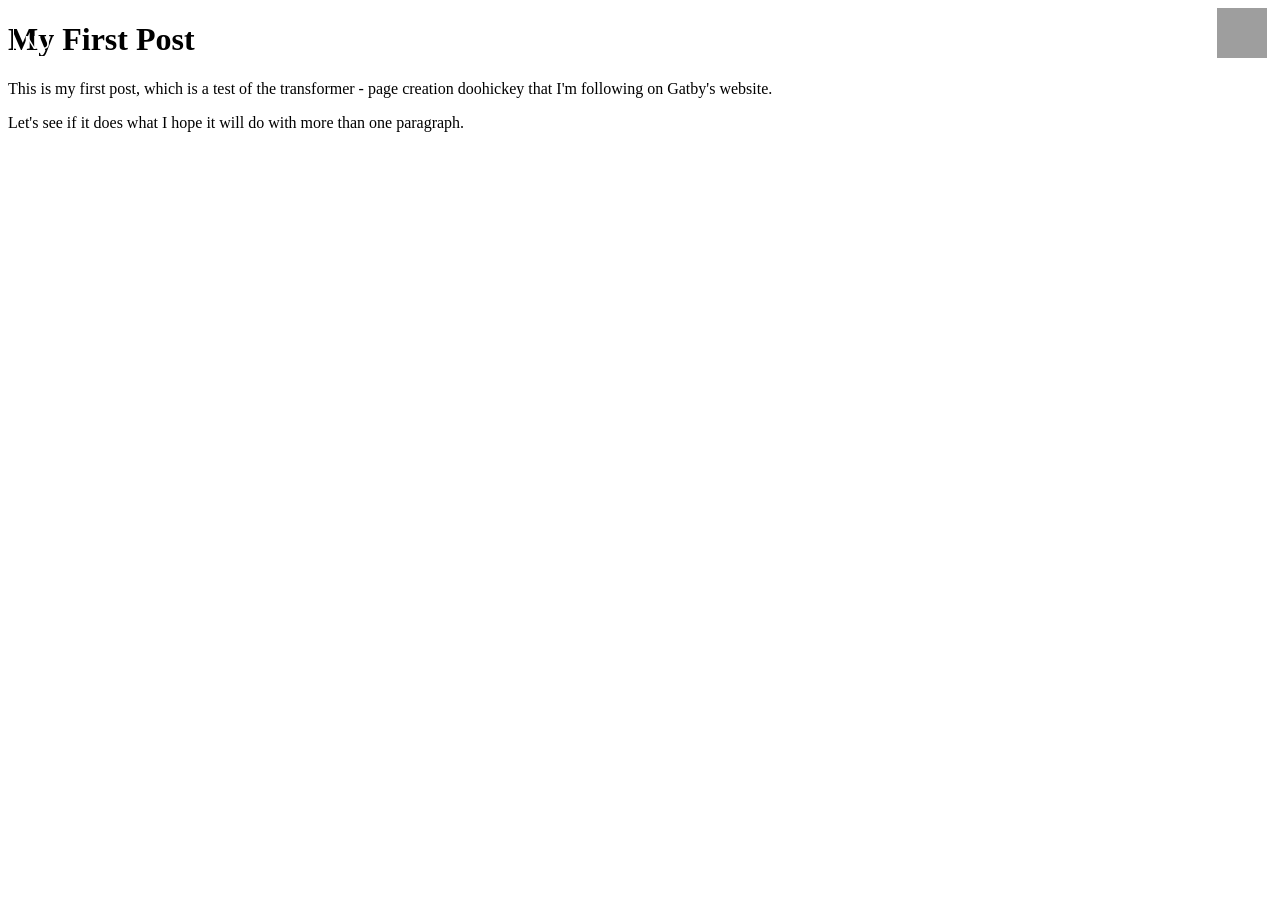
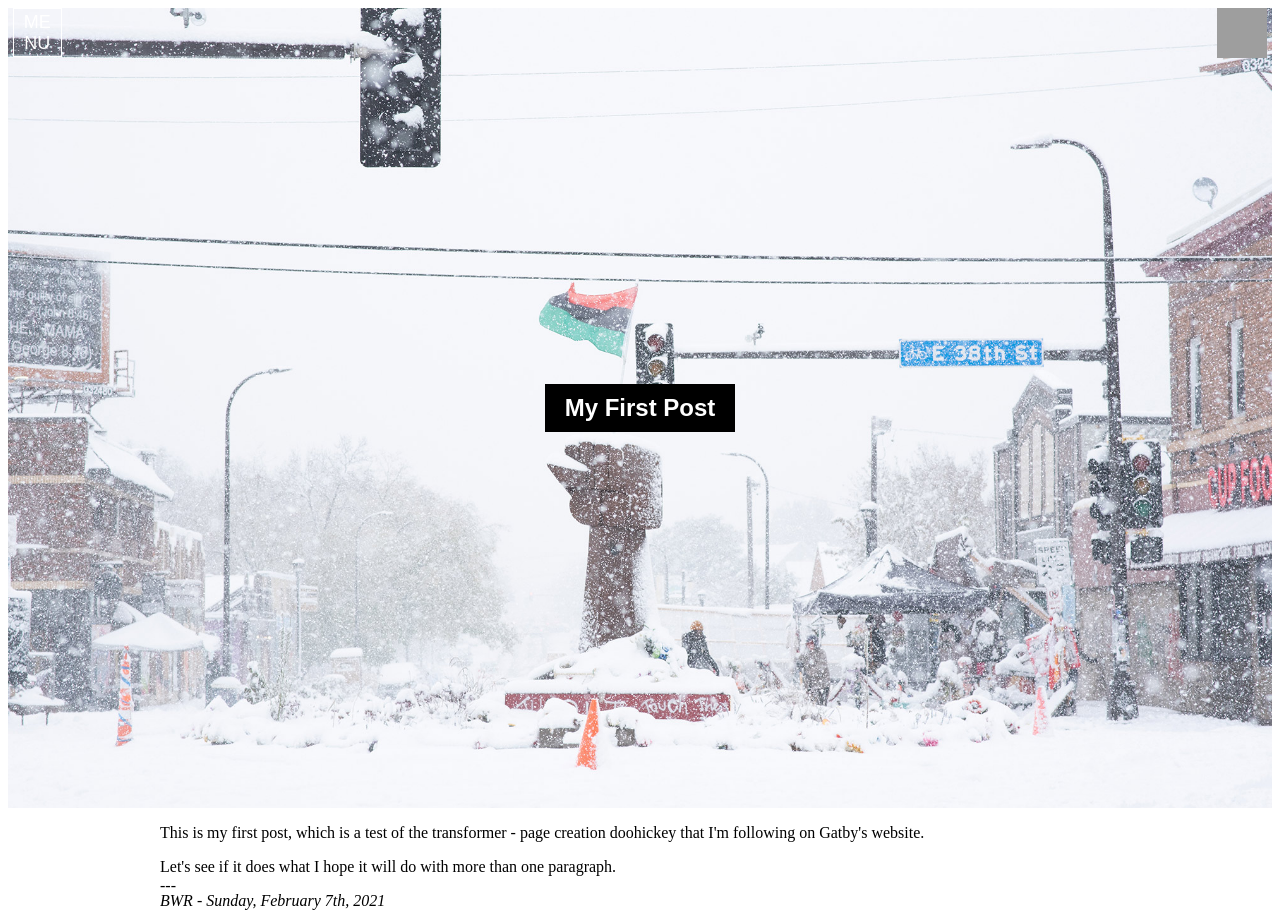
Before and after one commit to bennyrags/gatsby-portfolio, a Gatsby site: page /first-post in a window 1280 px wide. Before the commit the page ends 800 px from the top, so only its background shows below. Built offline with nearby package versions, Linux system fonts and the light colour scheme; Gatsby itself is replaced by a stand-in of ours; grey boxes are pictures that could not be loaded.

Commit message:
following gatsby tutorial, added post, graphql query, styles, template

```diff
--- a/gatsby-node.js
+++ b/gatsby-node.js
@@ -2,7 +2,7 @@ const path = require("path")
 
 exports.createPages = async ({ actions, graphql }) => {
   const { createPage } = actions
-  const blogPostTemplate = path.resolve(`src/templates/writing.js`)
+  const writingPostTemplate = path.resolve(`src/templates/writing.js`)
 
 const result = await graphql(`
     {
@@ -22,13 +22,13 @@ const result = await graphql(`
   `)
 
   if (result.errors) {
-    reporter.panicOnBuild(`Error while running GraphQL query.`)
+    reporter.panicOnBuild(`Error while running GraphQL writing query.`)
     return
   }
   result.data.allMarkdownRemark.edges.forEach(({ node }) => {
     createPage({
       path: node.frontmatter.path,
-      component: blogPostTemplate,
+      component: writingPostTemplate,
       context: {} // additional data can be passed via context
     })
   })
--- a/src/components/layout.js
+++ b/src/components/layout.js
@@ -13,7 +13,7 @@ const Layout = ({ children }) => {
         <>
             <Global styles={css`
 body {
-    margin:0;npm
+    margin:0;
     padding:0;
 main {
     display:grid;
@@ -21,7 +21,7 @@ main {
 }
 
 @media (max-width:700px) {
-main{
+main {
     display:block;
 }
 main > section:first-of-type {
--- a/src/pages/first-post/index.md
+++ b/src/pages/first-post/index.md
@@ -1,7 +1,8 @@
 ---
 path: '/first-post'
-date: 02/07/21
+date: 'Sunday, February 7th, 2021'
 title: 'My First Post'
+heroImg: '/images/writingImgs/GFloydSqSnow.jpg'
 ---
 
 This is my first post, which is a test of the transformer - page creation doohickey that I'm following on Gatby's website.
--- a/src/pages/index.js
+++ b/src/pages/index.js
@@ -5,9 +5,11 @@ import CurrentBook from '../components/home-currents/current-book';
 import CurrentJob from '../components/home-currents/current-job';
 import CurrentGeek from '../components/home-currents/current-geeking';
 
+//TODO - 2-7-21 - a11y for buttons, background image
+
 const ImgSection = styled.section`
 height: 100vh;
-background: url(/monkeyandi_478x706.jpg) no-repeat;
+background: url(images/monkeyandi_478x706.jpg) no-repeat;
 background-position: center;
 background-size: cover;
 `;
--- /dev/null
+++ b/src/styles/writing.css
@@ -0,0 +1,39 @@
+
+.writingHeader {
+    align-items: center;
+    background-position: center;
+    background-size: cover;
+    display: flex;
+    height: 100vh;
+    justify-content: center;
+}
+.writingHeader h1 {
+    color: white;
+    background: black;
+    font-family: Arial, Helvetica, sans-serif;
+    padding: 10px 20px;
+}
+.writingContent,
+.signature {
+    margin: auto;
+    width: 75vw;
+}
+.signature {
+    font-style: italic;
+    position: relative;
+}
+.signature:before {
+content: '---';
+position: absolute;
+top: -15px;
+}
+
+@media (max-width: 768px) {
+    .writingContent,
+    .signature {
+        width: 90%
+    }
+    .writingHeader {
+        height: 50vh;
+    }
+}
--- a/src/templates/writing.js
+++ b/src/templates/writing.js
@@ -2,34 +2,45 @@ import React from "react"
 import { Helmet } from "react-helmet"
 import { graphql } from "gatsby"
 import Header from '../components/header/header'
+import '../styles/writing.css'
 
-export default function Template({
-    data // this prop will be injected by the GraphQL query we'll write in a bit
-  }) {
+//TODO - 2-7-21 - incorporate emotion here, to change stuff based on image, etc.
+// -- change color of menu button depending on color of background img
+// - also, make background image stuff a11y
+
+export default function Template({data}) {
     const { markdownRemark: post } = data // data.markdownRemark holds your post data
+
     return (
         <>
+        <Helmet title={`Ben Ragsdale writing - ${post.frontmatter.title}`} />
         <Header />
-      <div className="writing-container">
-        <Helmet title={`Ben Ragsdale writing - ${post.frontmatter.title}`} />
-        <div className="writing-post">
+      <div className="writingContainer">
+        <main className="writingPost">
+          <section className="writingHeader" style={{backgroundImage: 'url(' + `${post.frontmatter.heroImg}` + ')' }}>
           <h1>{post.frontmatter.title}</h1>
-          <div
-            className="writing-post-content"
+          </section>
+          <section
+            className="writingContent"
             dangerouslySetInnerHTML={{ __html: post.html }}
           />
-        </div>
+          <section className="signature">
+            BWR - {post.frontmatter.date}
+          </section>
+        </main>
       </div>
       </>
     )
   }
   export const pageQuery = graphql`
-  query BlogPostByPath($path: String!) {
+  query WritingPostByPath($path: String!) {
     markdownRemark(frontmatter: { path: { eq: $path } }) {
       html
       frontmatter {
         path
         title
+        heroImg
+        date
       }
     }
   }
```
Also changed, not shown: static/images/monkeyandi_478x706.jpg (renamed from static/monkeyandi_478x706.jpg), static/images/writingImgs/GFloydSqSnow.jpg (added).
